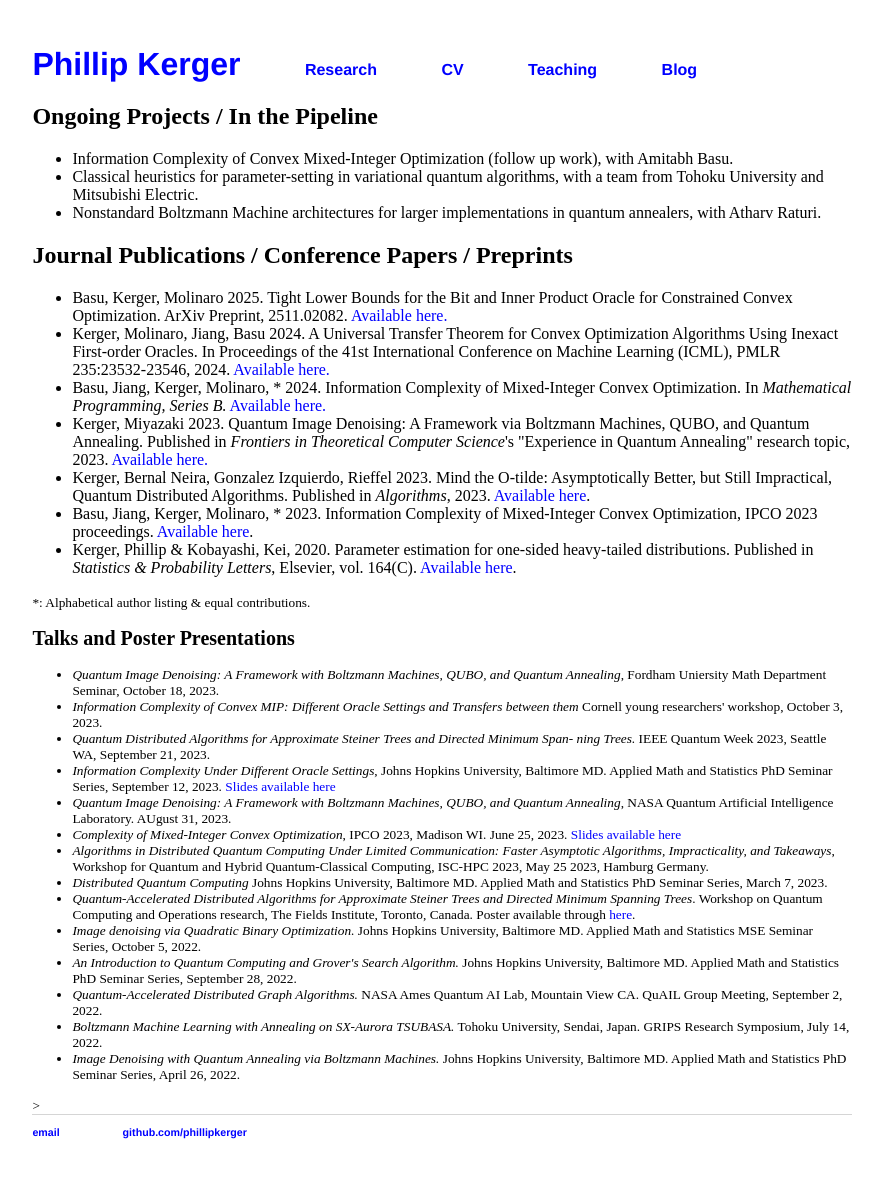
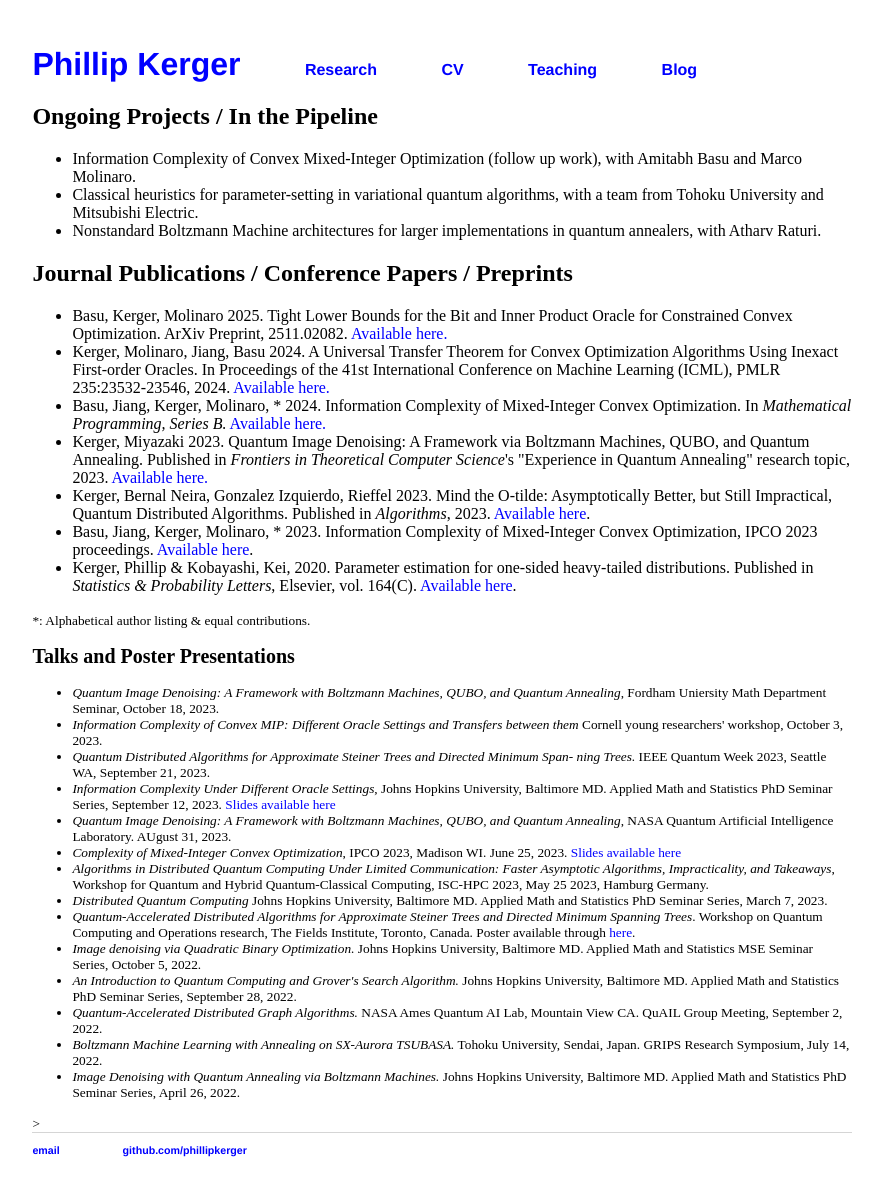
Before and after one commit to PhillipKerger/phillipkerger.github.io, a Jekyll site: the page built from research/index.html, in a window 1280 px wide. Shown: the whole page, without its empty margins (198-1080 px from the left). Built offline with Jekyll 4.4.1, drawn with Linux system fonts in a browser that asks for light colours.

Commit message:
Update project collaborators in index.html

```diff
--- a/research/index.html
+++ b/research/index.html
@@ -5,7 +5,7 @@ title: Phillip Kerger
 <div class="blurb">
 	<h2>Ongoing Projects / In the Pipeline</h2>
 	<ul>
-		<li> Information Complexity of Convex Mixed-Integer Optimization (follow up work), with Amitabh Basu.</li>
+		<li> Information Complexity of Convex Mixed-Integer Optimization (follow up work), with Amitabh Basu and Marco Molinaro.</li>
 		<li> Classical heuristics for parameter-setting in variational quantum algorithms, with a team from Tohoku University and Mitsubishi Electric. </li>
 		<li> Nonstandard Boltzmann Machine architectures for larger implementations in quantum annealers, with Atharv Raturi.
 	</ul>
```
